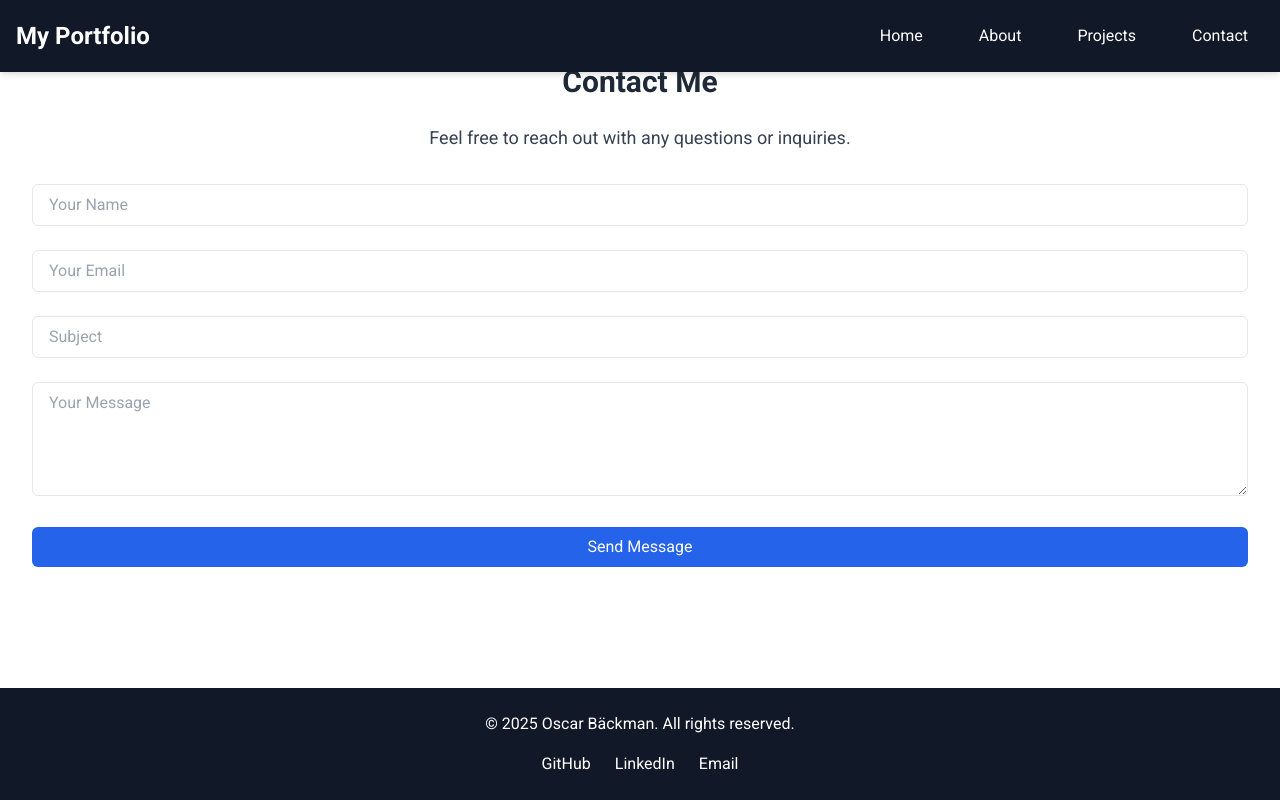
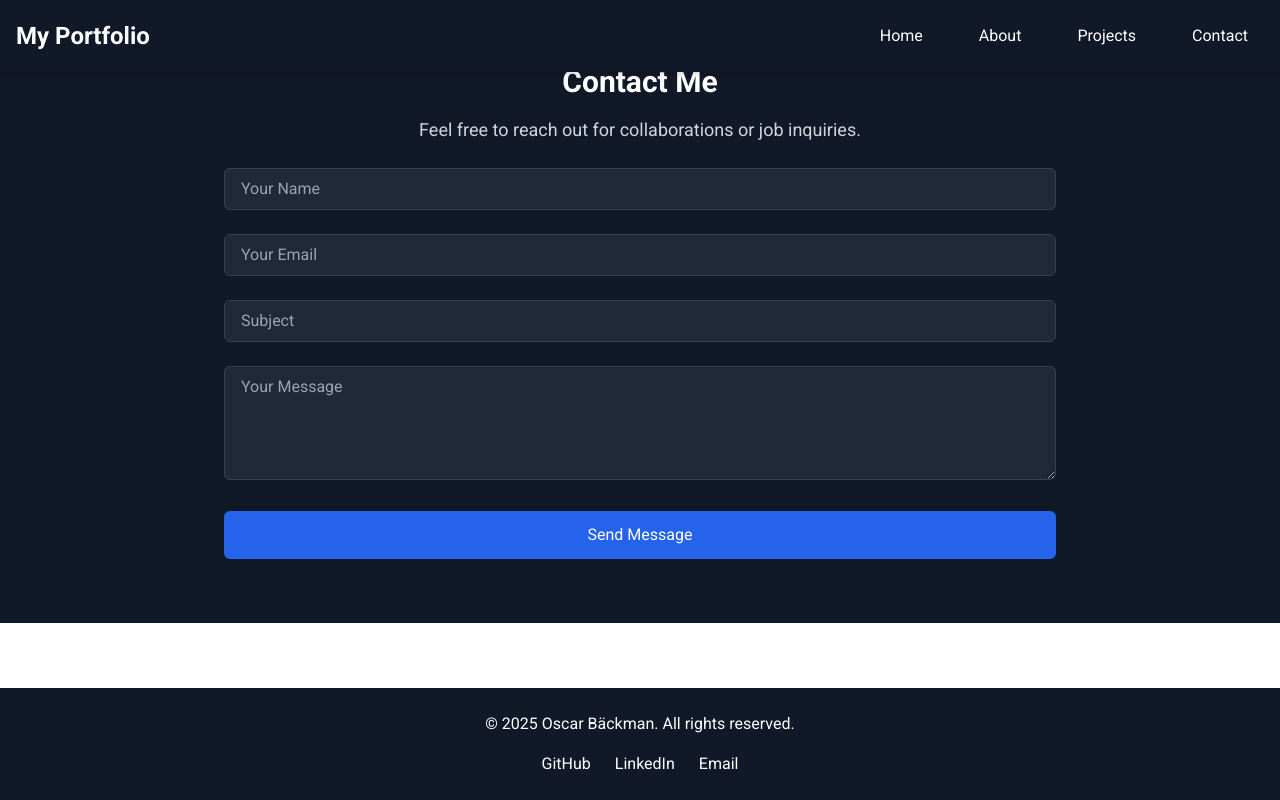
Before and after one commit to OscarBackman92/portfolio, a React (Create React App) app: page /contact in a window 1280 px wide. Built offline with nearby package versions, Linux system fonts and the light colour scheme.

Commit message:
update styling to aboutme,contact,repos

```diff
--- a/src/components/AboutMe.js
+++ b/src/components/AboutMe.js
@@ -2,42 +2,45 @@ import React from 'react';
 
 function AboutMe() {
   return (
-    <section className="py-16 bg-gray-50 text-center">
+    <section className="py-16 bg-gray-900 text-white text-center">
       <div className="max-w-7xl mx-auto px-4 sm:px-6 lg:px-8">
-        <img src="https://media.licdn.com/dms/image/v2/C4D03AQGsAsu-UNwnyw/profile-displayphoto-shrink_800_800/profile-displayphoto-shrink_800_800/0/1628016204993?e=1745452800&v=beta&t=upYDH3JMlCrZSasqn2Tq84ejb0TOH2g-Xo0TAqMMA7M" alt="Your Name" className="rounded-full w-32 h-32 mx-auto" />
-        <h2 className="text-3xl font-semibold text-gray-800 mb-6">About Me</h2>
-        <p className="text-lg text-gray-700 mb-8">
-          I am a passionate Full Stack Developer with experience in React, Node.js, and various other technologies. I enjoy building scalable and efficient web applications, collaborating with teams, and continuously learning new skills.
+        {/* Profilbild */}
+        <img src="https://media.licdn.com/dms/image/v2/C4D03AQGsAsu-UNwnyw/profile-displayphoto-shrink_800_800/profile-displayphoto-shrink_800_800/0/1628016204993?e=1745452800&v=beta&t=upYDH3JMlCrZSasqn2Tq84ejb0TOH2g-Xo0TAqMMA7M"
+          alt="Oscar Bäckman" className="rounded-full w-40 h-40 mx-auto shadow-lg border-4 border-gray-700" />
+
+        <h2 className="text-3xl font-semibold mt-6">About Me</h2>
+        <p className="text-lg text-gray-300 mt-4">
+          I'm a Full Stack Developer with experience in React, Django, and modern web technologies.
+          Passionate about building scalable applications and continuously improving my skills.
         </p>
 
-        <div className="mb-8">
-          <img
-            src="/Skärmbild 2025-02-15 125830.png" // Use the correct image URL
+        {/* Diplom och certifikat */}
+        <div className="mt-8">
+          <img src="/Skärmbild 2025-02-15 125830.png"
             alt="Oscar Bäckman's Diploma"
-            className="w-full h-auto max-w-xs mx-auto rounded-lg shadow-lg"
-          />
+            className="w-full h-auto max-w-xs mx-auto rounded-lg shadow-lg" />
         </div>
 
-        <div className="grid grid-cols-1 sm:grid-cols-2 lg:grid-cols-3 gap-6">
-          <div className="bg-white shadow-md rounded-lg p-6">
-            <h3 className="text-xl font-semibold text-gray-800">Skills</h3>
-            <ul className="list-disc list-inside text-gray-700 mt-4">
+        {/* Skills, Certifikat och Utbildning */}
+        <div className="grid grid-cols-1 sm:grid-cols-2 lg:grid-cols-3 gap-6 mt-8">
+          <div className="bg-gray-800 shadow-md rounded-lg p-6">
+            <h3 className="text-xl font-semibold">Skills</h3>
+            <ul className="list-disc list-inside text-gray-400 mt-4">
               <li>HTML, CSS, JavaScript, Python</li>
-              <li>React, Django, RestAPI</li>
-              <li>Database: PostgreSQL</li>
+              <li>React, Django, REST API</li>
+              <li>PostgreSQL, Git, Agile Development</li>
             </ul>
           </div>
-
-          <div className="bg-white shadow-md rounded-lg p-6">
-            <h3 className="text-xl font-semibold text-gray-800">Certifications</h3>
-            <ul className="list-disc list-inside text-gray-700 mt-4">
+          <div className="bg-gray-800 shadow-md rounded-lg p-6">
+            <h3 className="text-xl font-semibold">Certifications</h3>
+            <ul className="list-disc list-inside text-gray-400 mt-4">
               <li>Frontend Developer - Code Institute</li>
+              <li>Full Stack Development - Code Institute</li>
             </ul>
           </div>
-
-          <div className="bg-white shadow-md rounded-lg p-6">
-            <h3 className="text-xl font-semibold text-gray-800">Education</h3>
-            <ul className="list-disc list-inside text-gray-700 mt-4">
+          <div className="bg-gray-800 shadow-md rounded-lg p-6">
+            <h3 className="text-xl font-semibold">Education</h3>
+            <ul className="list-disc list-inside text-gray-400 mt-4">
               <li>Full Stack Developer - Code Institute</li>
             </ul>
           </div>
--- a/src/components/Contact.js
+++ b/src/components/Contact.js
@@ -35,58 +35,20 @@ function Contact() {
   };
 
   return (
-    <section className="py-16 bg-white text-center">
-      <div className="max-w-7xl mx-auto px-4 sm:px-6 lg:px-8">
-        <h2 className="text-3xl font-semibold text-gray-800 mb-6">Contact Me</h2>
-        <p className="text-lg text-gray-700 mb-8">Feel free to reach out with any questions or inquiries.</p>
-
-        <form onSubmit={handleSubmit} className="space-y-6">
-          <input
-            type="text"
-            name="name"
-            value={formData.name}
-            onChange={handleChange}
-            placeholder="Your Name"
-            required
-            className="w-full px-4 py-2 border rounded-md"
-          />
-          <input
-            type="email"
-            name="email"
-            value={formData.email}
-            onChange={handleChange}
-            placeholder="Your Email"
-            required
-            className="w-full px-4 py-2 border rounded-md"
-          />
-          <input
-            type="text"
-            name="subject"
-            value={formData.subject}
-            onChange={handleChange}
-            placeholder="Subject"
-            required
-            className="w-full px-4 py-2 border rounded-md"
-          />
-          <textarea
-            name="message"
-            value={formData.message}
-            onChange={handleChange}
-            placeholder="Your Message"
-            required
-            rows="4"
-            className="w-full px-4 py-2 border rounded-md"
-          />
-          <button
-            type="submit"
-            className="w-full bg-blue-600 text-white py-2 px-4 rounded-md"
-            disabled={isSubmitting}
-          >
+    <section className="py-16 bg-gray-900 text-white text-center">
+      <div className="max-w-4xl mx-auto px-4 sm:px-6 lg:px-8">
+        <h2 className="text-3xl font-semibold">Contact Me</h2>
+        <p className="text-lg text-gray-300 mt-4">Feel free to reach out for collaborations or job inquiries.</p>
+        <form onSubmit={handleSubmit} className="mt-6 space-y-6">
+          <input type="text" name="name" value={formData.name} onChange={handleChange} placeholder="Your Name" required className="w-full px-4 py-2 bg-gray-800 border border-gray-700 rounded-md text-white"/>
+          <input type="email" name="email" value={formData.email} onChange={handleChange} placeholder="Your Email" required className="w-full px-4 py-2 bg-gray-800 border border-gray-700 rounded-md text-white"/>
+          <input type="text" name="subject" value={formData.subject} onChange={handleChange} placeholder="Subject" required className="w-full px-4 py-2 bg-gray-800 border border-gray-700 rounded-md text-white"/>
+          <textarea name="message" value={formData.message} onChange={handleChange} placeholder="Your Message" required rows="4" className="w-full px-4 py-2 bg-gray-800 border border-gray-700 rounded-md text-white"></textarea>
+          <button type="submit" className="w-full bg-blue-600 text-white py-3 px-4 rounded-md hover:bg-blue-500 transition duration-200" disabled={isSubmitting}>
             {isSubmitting ? 'Sending...' : 'Send Message'}
           </button>
         </form>
-
-        {statusMessage && <p className="mt-4 text-gray-700">{statusMessage}</p>}
+        {statusMessage && <p className="mt-4 text-green-400">{statusMessage}</p>}
       </div>
     </section>
   );
--- a/src/components/GithubRepos.js
+++ b/src/components/GithubRepos.js
@@ -3,50 +3,34 @@ import React, { useEffect, useState } from 'react';
 function GitHubRepos() {
   const [repos, setRepos] = useState([]);
   const [loading, setLoading] = useState(true);
-  const [error, setError] = useState(null);
 
   useEffect(() => {
     const fetchRepos = async () => {
-      try {
       const response = await fetch('https://api.github.com/users/oscarbackman92/repos');
       const data = await response.json();
-
-        if (response.ok) {
-          const sortedRepos = data.sort((a, b) => new Date(b.created_at) - new Date(a.created_at));
-          setRepos(sortedRepos);
-        } else {
-          setError('Failed to fetch repos');
-        }
-      } catch (err) {
-        setError('An error occurred while fetching repos');
-      } finally {
+      setRepos(data.sort((a, b) => new Date(b.created_at) - new Date(a.created_at)));
       setLoading(false);
-      }
     };
-
     fetchRepos();
   }, []);
 
-
-  if (error) {
-    return <p>{error}</p>;
-  }
-
   return (
-    <section className="py-16 bg-gray-50 text-center">
+    <section className="py-16 bg-gray-900 text-white text-center">
       <div className="max-w-7xl mx-auto px-4 sm:px-6 lg:px-8">
-        <h2 className="text-3xl font-semibold text-gray-800 mb-6">My GitHub Repositories</h2>
+        <h2 className="text-3xl font-semibold mb-6">My GitHub Repositories</h2>
+        {loading ? <p>Loading...</p> : (
           <div className="grid grid-cols-1 sm:grid-cols-2 md:grid-cols-3 gap-6">
             {repos.map((repo) => (
-            <div key={repo.id} className="bg-white shadow-lg rounded-lg p-6 hover:shadow-2xl transition duration-200">
-              <h3 className="text-xl font-semibold text-gray-800">{repo.name}</h3>
-              <p className="text-gray-700 mt-2">{repo.description || 'No description available'}</p>
-              <a href={repo.html_url} target="_blank" rel="noopener noreferrer" className="text-blue-500 hover:text-blue-400 mt-4 block">
+              <div key={repo.id} className="bg-gray-800 shadow-lg rounded-lg p-6 hover:shadow-2xl transition duration-200">
+                <h3 className="text-xl font-semibold">{repo.name}</h3>
+                <p className="text-gray-300 mt-2">{repo.description || 'No description available'}</p>
+                <a href={repo.html_url} target="_blank" rel="noopener noreferrer" className="text-blue-400 hover:text-blue-300 mt-4 block">
                   View on GitHub
                 </a>
               </div>
             ))}
           </div>
+        )}
       </div>
     </section>
   );
```
Lines whose indentation alone changed are shown as unchanged.
